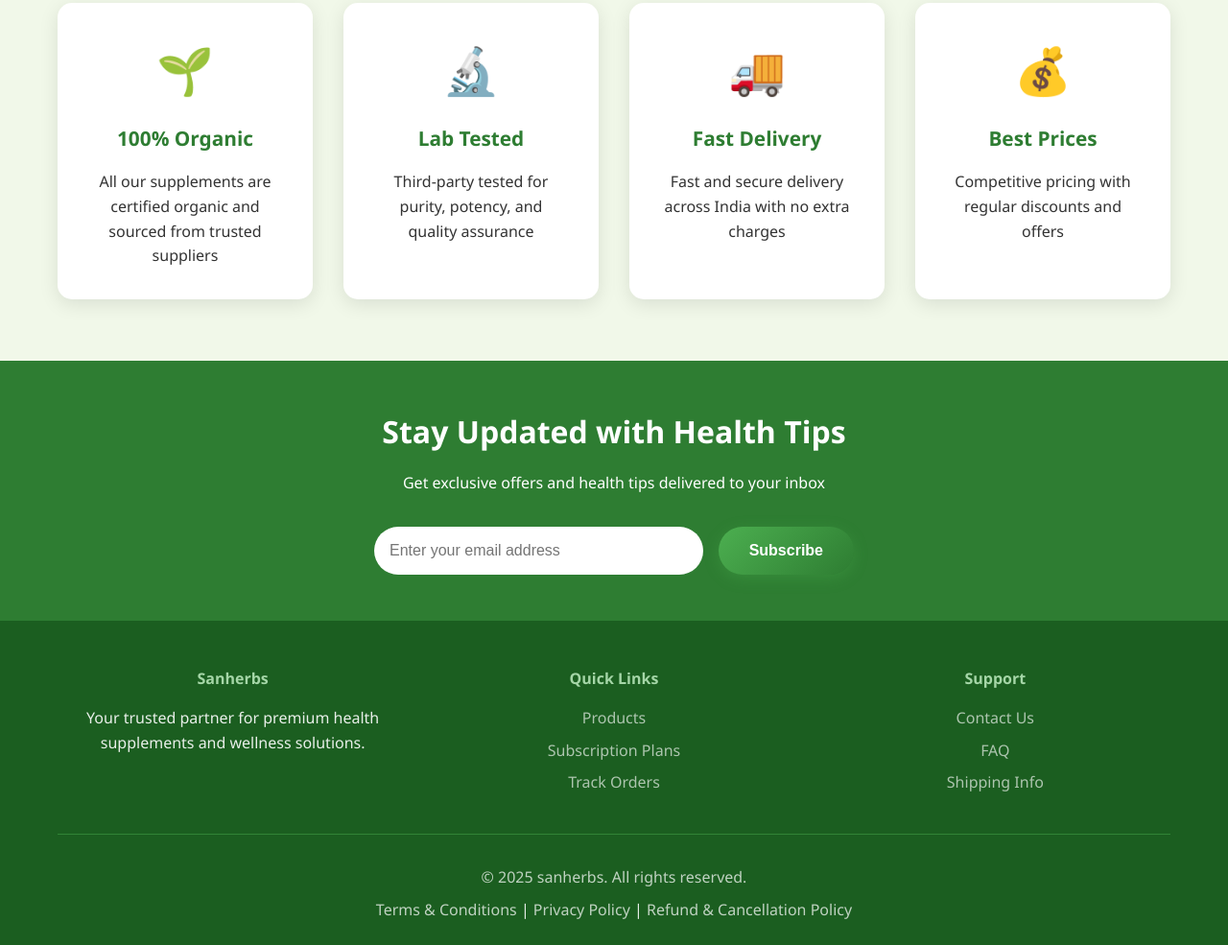
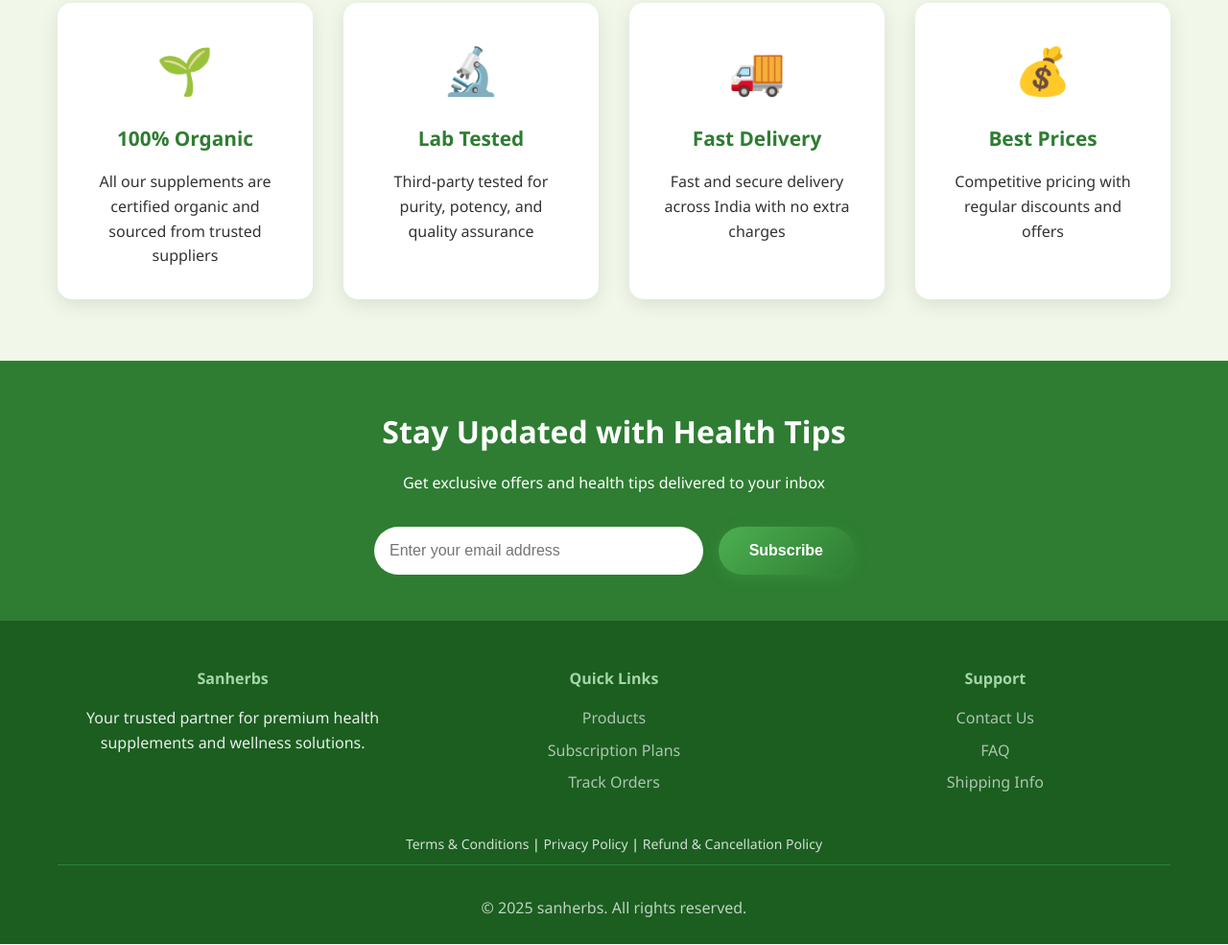
Before and after one commit to PROcastinator69/sanherbs, a website: page index.html in a window 1280 px wide. Shown: the part 1502-2487 px from the top of the page at 96% size. Drawn offline with Linux system fonts and the light colour scheme.

Commit message:
Update index.html

```diff
--- a/index.html
+++ b/index.html
@@ -21,13 +21,11 @@
                 <li><a href="cart.html" class="nav-link cart-link">
                     <i class="fas fa-shopping-cart"></i> Cart <span class="cart-count">0</span>
                 </a></li>
-            <!-- Login button - shown when NOT logged in -->
                 <li class="nav-item login-nav" style="display: block;">
                     <a href="login.html" class="nav-link">
                         <i class="fas fa-sign-in-alt"></i> Login
                     </a>
                 </li>
-            <!-- Logout button - hidden by default, shown when logged in -->
                 <li class="nav-item logout-nav" style="display: none;">
                     <button id="logoutBtn" class="nav-link logout-btn">
                         <i class="fas fa-sign-out-alt"></i> Logout
@@ -42,21 +40,18 @@
         </div>
     </nav>
 
-
     <!-- Hero Section -->
     <section class="hero">
         <div class="hero-content">
             <div class="hero-text">
                 <h1>Premium Health Supplements</h1>
                 <p>Discover the power of nature with our organic, lab-tested health supplements. Boost your immunity, energy, and overall wellness naturally.</p>
-
                 <div class="hero-features">
                     <div class="feature-item">
                         <i class="fas fa-check-circle"></i>
                         <span><strong>100% Pure</strong> • Lab Tested • No Additives</span>
                     </div>
                 </div>
-
                 <div class="hero-buttons">
                     <a href="marketplace.html" class="btn-primary">
                         <i class="fas fa-shopping-bag"></i> Shop Now
@@ -89,20 +84,17 @@
                 <div class="product-details">
                     <h3>Premium Immunity Booster</h3>
                     <p class="product-desc">Advanced formula with natural ingredients to boost your immune system and overall health.</p>
-
                     <div class="benefits-mini">
                         <span class="benefit-tag">Natural Ingredients</span>
                         <span class="benefit-tag">Lab Tested</span>
                         <span class="benefit-tag">60 Capsules</span>
                         <span class="benefit-tag">Fast Delivery</span>
                     </div>
-
                     <div class="price-display">
                         <span class="old-price">₹1,299</span>
                         <span class="new-price">₹899</span>
                         <span class="save-amount">Save ₹400</span>
                     </div>
-
                     <div class="product-actions">
                         <button class="btn-primary add-to-cart-btn"
                                 data-product="Premium Immunity Booster"
@@ -187,15 +179,18 @@
                     </ul>
                 </div>
             </div>
-            <div class="footer-bottom">
+
+            <!-- Policy Links for Razorpay -->
+            <div class="footer-policies" style="margin-top:15px; text-align:center; font-size:14px;">
+                <a href="terms.html">Terms & Conditions</a> |
+                <a href="privacy.html">Privacy Policy</a> |
+                <a href="refund.html">Refund & Cancellation Policy</a>
+            </div>
+
+            <div class="footer-bottom" style="margin-top:10px;">
                 <p>&copy; 2025 sanherbs. All rights reserved.</p>
             </div>
         </div>
-         <p>
-        <a href="/terms.html">Terms & Conditions</a> |
-        <a href="/privacy.html">Privacy Policy</a> |
-        <a href="/refund.html">Refund & Cancellation Policy</a>
-    </p>
     </footer>
 
     <script src="js/script.js"></script>
```
Lines whose indentation alone changed are shown as unchanged.
